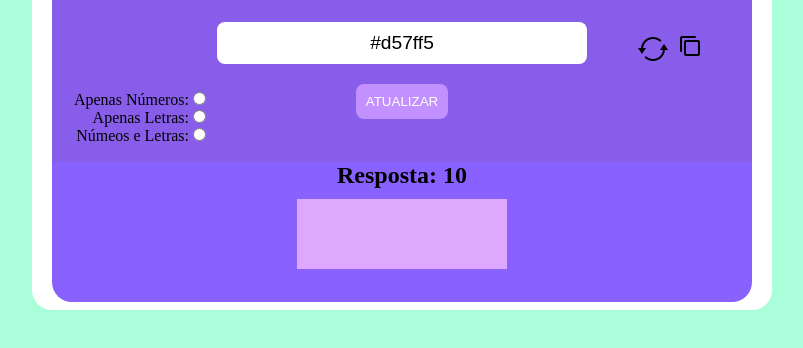
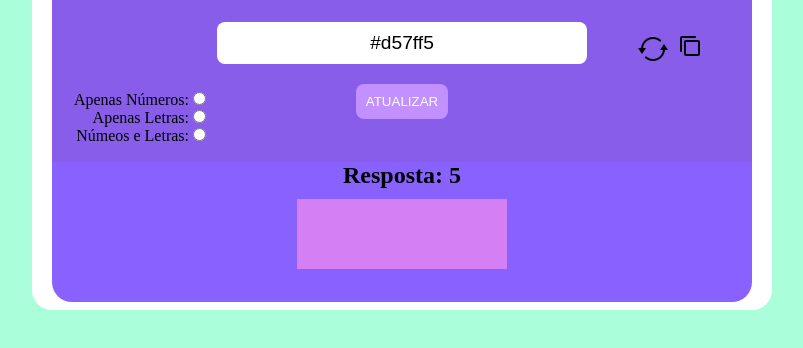
Before and after one commit to VictorMFL/Gerador-de-cores, a plain HTML site: page index.html in a window 1280 px wide. Shown: the part 100-448 px from the top of the page, without its empty margins (238-1041 px from the left). Drawn offline with Linux system fonts and the light colour scheme.

Commit message:
Resposta

```diff
--- a/index.html
+++ b/index.html
@@ -32,7 +32,7 @@
             </div>
         </section>
         <section id="resposta">
-            <h2>Resposta: <span id="contagem">10</span></h2>
+            <h2>Resposta: <span id="contagem">5</span></h2>
             <div id="cor-resposta"></div>
         </section>
     </main>
--- a/index.js
+++ b/index.js
@@ -21,7 +21,7 @@ function geradorDeCores() {
         caracteres = numeros
     } else if (letrasChecked.checked) {
         caracteres = letras
-    } else if(ambosChecked.checked) {
+    } else if (ambosChecked.checked) {
         caracteres = ambosCaracteres
     }
 
@@ -32,6 +32,15 @@ function geradorDeCores() {
 
     inputEl.value = `${hashtag}` + cor
     console.log(cor)
+
+    let corResposta = document.querySelector('div#cor-resposta')
+    corResposta.style.backgroundColor = inputEl.value
+}
+
+
+let contagem = document.querySelector('span#contagem')
+for (contagem = 5; contagem > 0; contagem--) {
+    console.log(contagem)
 }
 
 function copiar() {
```
